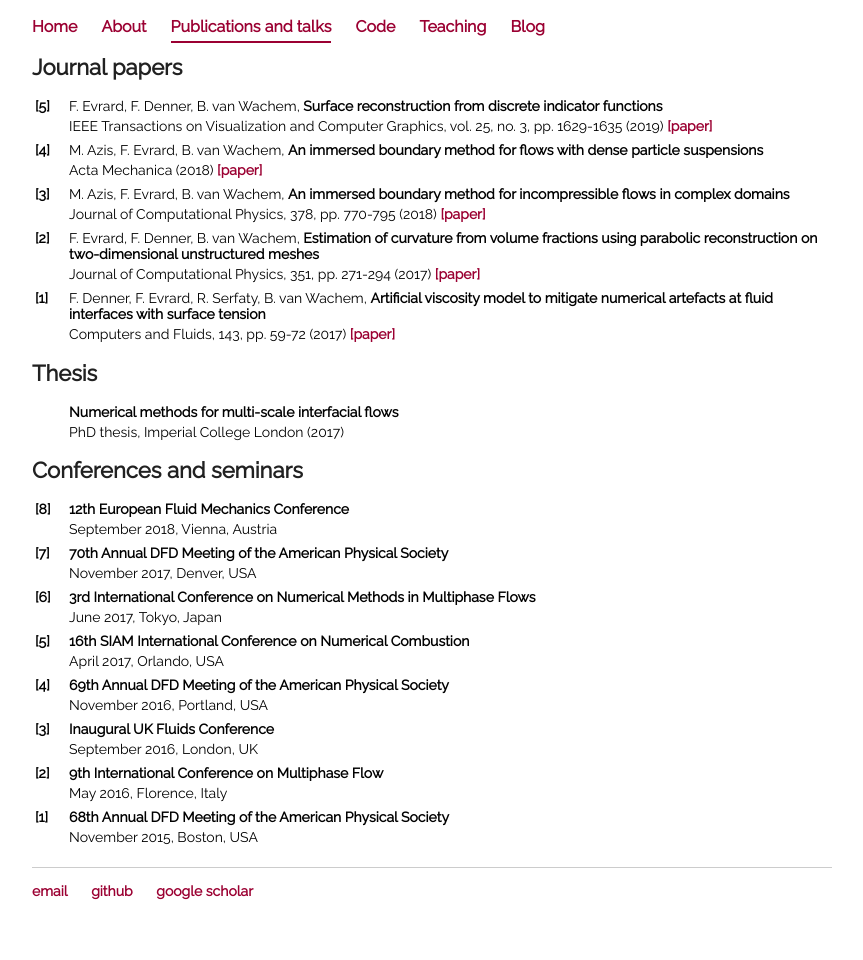
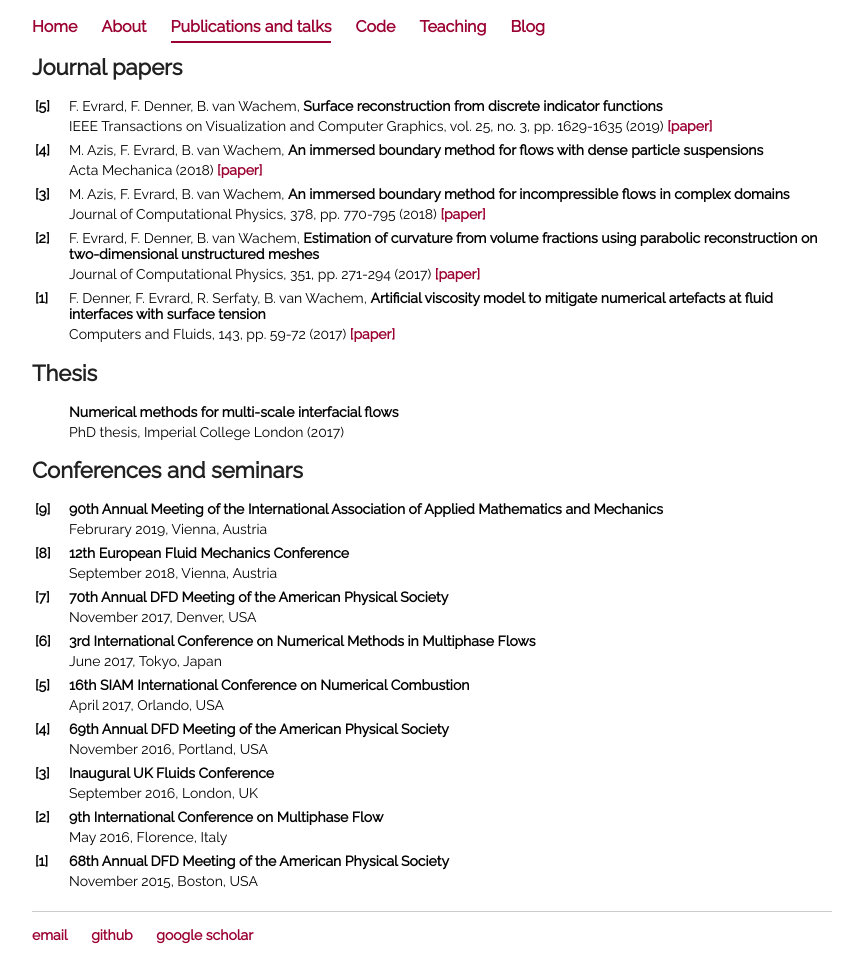
Before and after one commit to fabienevrard/fabienevrard.github.io, a Jekyll site: the page built from publications/index.html, in a window 1280 px wide. Shown: the whole page, without its empty margins (208-1071 px from the left). Built offline with Jekyll 4.4.1, drawn with Linux system fonts in a browser that asks for light colours; before the commit the page ends 916 px from its top, so only the background shows below that.

Commit message:
Update index.html

```diff
--- a/publications/index.html
+++ b/publications/index.html
@@ -73,6 +73,15 @@ volume fractions using parabolic reconstruction on two-dimensional unstructured
 	<table style="width:100%; vertical-align: top; text-align: left;">
 		 <col width=4%>
 		 <col width=95%>
+		 <tr>
+			 <td><b>[9]</b></td>
+			 <td><b>90th Annual Meeting of the International Association of Applied Mathematics and Mechanics</b></td>
+		 </tr>
+		 <tr>
+			 <td></td>
+			 <td>Februrary 2019, Vienna, Austria</td>
+		 </tr>
+		 <tr><td></td><td></td></tr>
 		 <tr>
 			 <td><b>[8]</b></td>
 			 <td><b>12th European Fluid Mechanics Conference</b></td>
```
